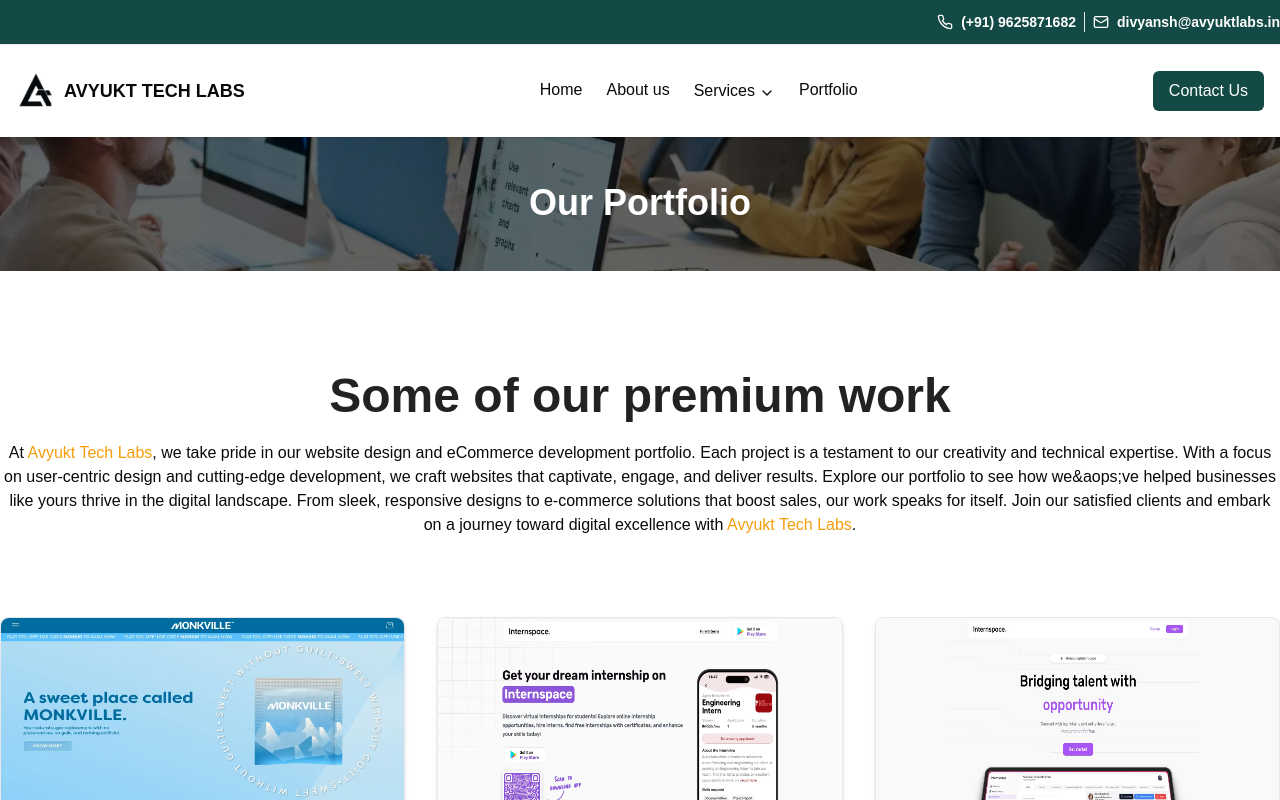
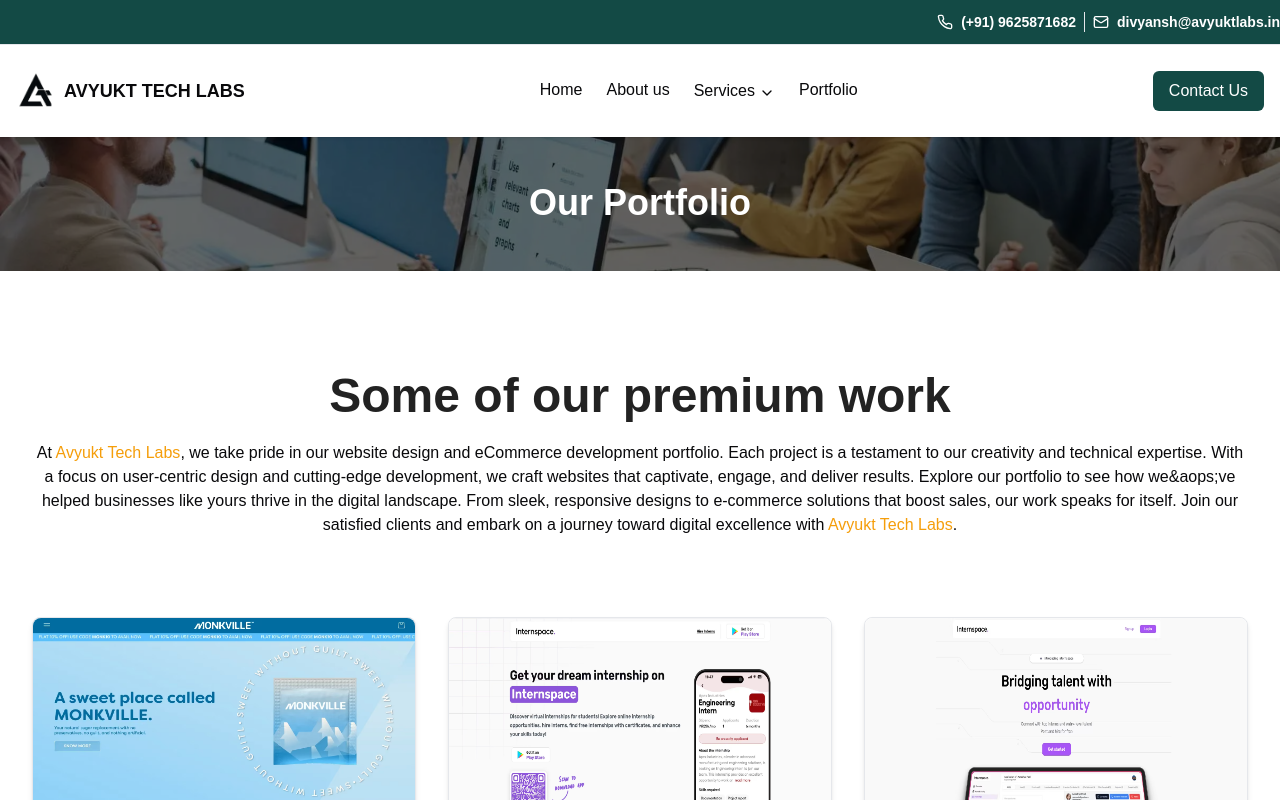
Before and after one commit to AVYUKT-TECH-LABS/avyukt-portfolio-website, a Next.js app: page /portfolio in a window 1280 px wide. Shown: the top 800 px of the page. Built offline with nearby package versions, Linux system fonts and the light colour scheme; a web font is replaced by a local one.

Commit message:
Add padding to portfolio section for improved layout

```diff
--- a/src/app/portfolio/page.tsx
+++ b/src/app/portfolio/page.tsx
@@ -182,7 +182,7 @@
           </div>
         </div>
       </section>
-      <section className="py-24 w-full">
+      <section className="py-24 w-full px-8">
         <div className="md:container md:mx-auto md:max-w-8xl w-full">
           <div className="flex flex-col items-center space-y-20 justify-between">
             <div>
```
